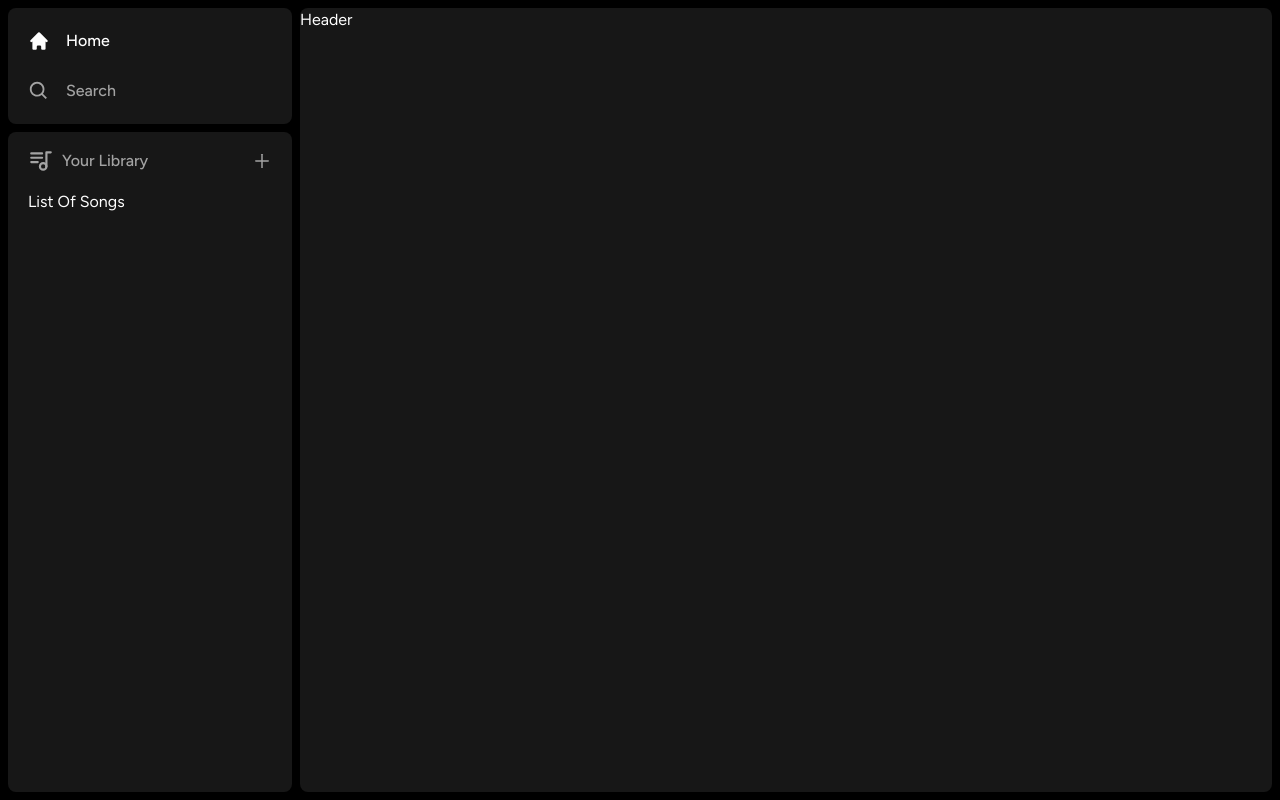
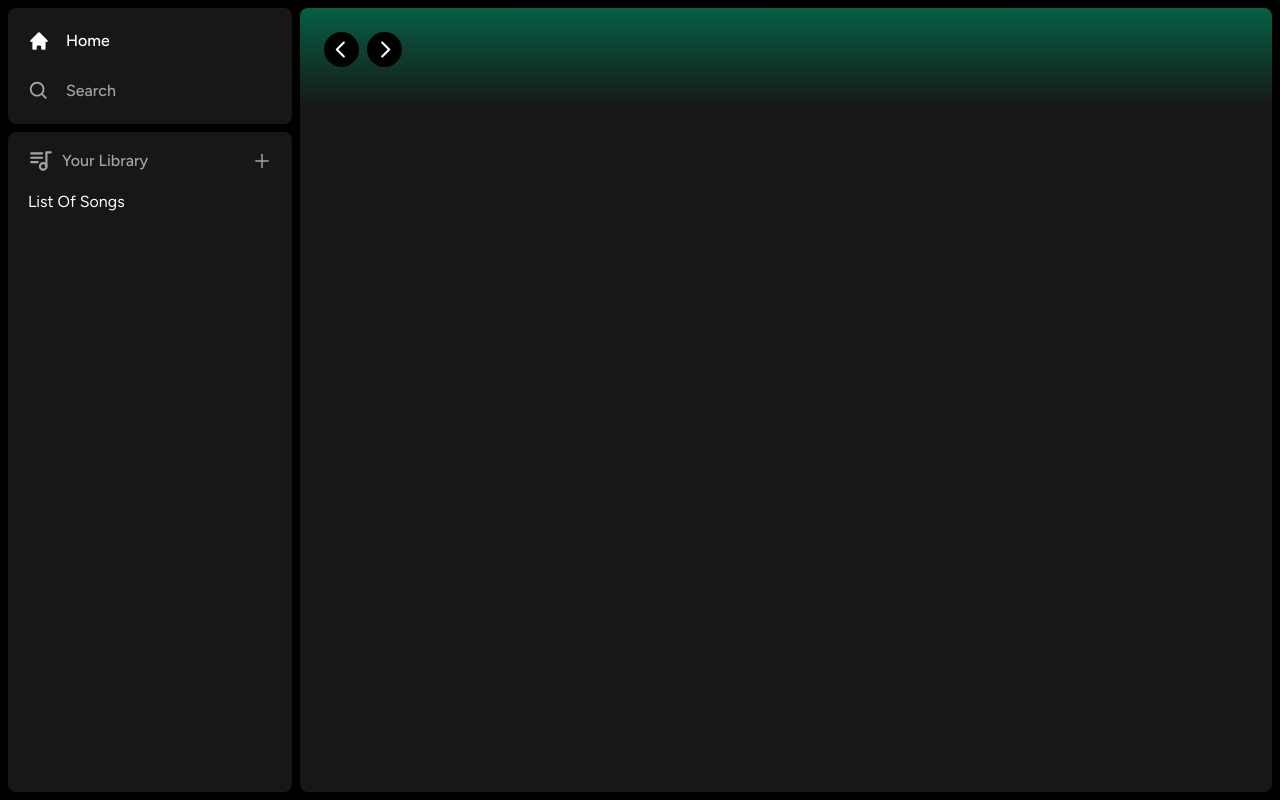
Before and after one commit to pandablue0809/Tunify, a Next.js app: page / in a window 1280 px wide. Built offline with nearby package versions, Linux system fonts and the light colour scheme.

Commit message:
Create header component with back and forward router

```diff
--- a/components/Header.tsx
+++ b/components/Header.tsx
@@ -1,10 +1,43 @@
+"use client";
+import { useRouter } from "next/navigation";
+import { twMerge } from "tailwind-merge";
+import { RxCaretLeft, RxCaretRight } from "react-icons/rx";
 interface HeaderProps {
   children: React.ReactNode;
   className?: string;
 }
 
 const Header: React.FC<HeaderProps> = ({ children, className }) => {
-  return <div>Header</div>;
+  const router = useRouter();
+  const handleLogout = () => {
+    // Handle logout
+  };
+
+  return (
+    <div
+      className={twMerge(
+        `h-fit bg-gradient-to-b from-emerald-800 p-6`,
+        className
+      )}
+    >
+      <div className="w-full mb-4 flex items-center justify-between">
+        <div className="hidden md:flex gap-x-2 items-center">
+          <button
+            onClick={() => router.back()}
+            className="rounded-full bg-black flex items-center justify-center hover:opacity-75 transition"
+          >
+            <RxCaretLeft size={35} className="text-white" />
+          </button>
+          <button
+            onClick={() => router.forward()}
+            className="rounded-full bg-black flex items-center justify-center hover:opacity-75 transition"
+          >
+            <RxCaretRight size={35} className="text-white" />
+          </button>
+        </div>
+      </div>
+    </div>
+  );
 };
 
 export default Header;
```
